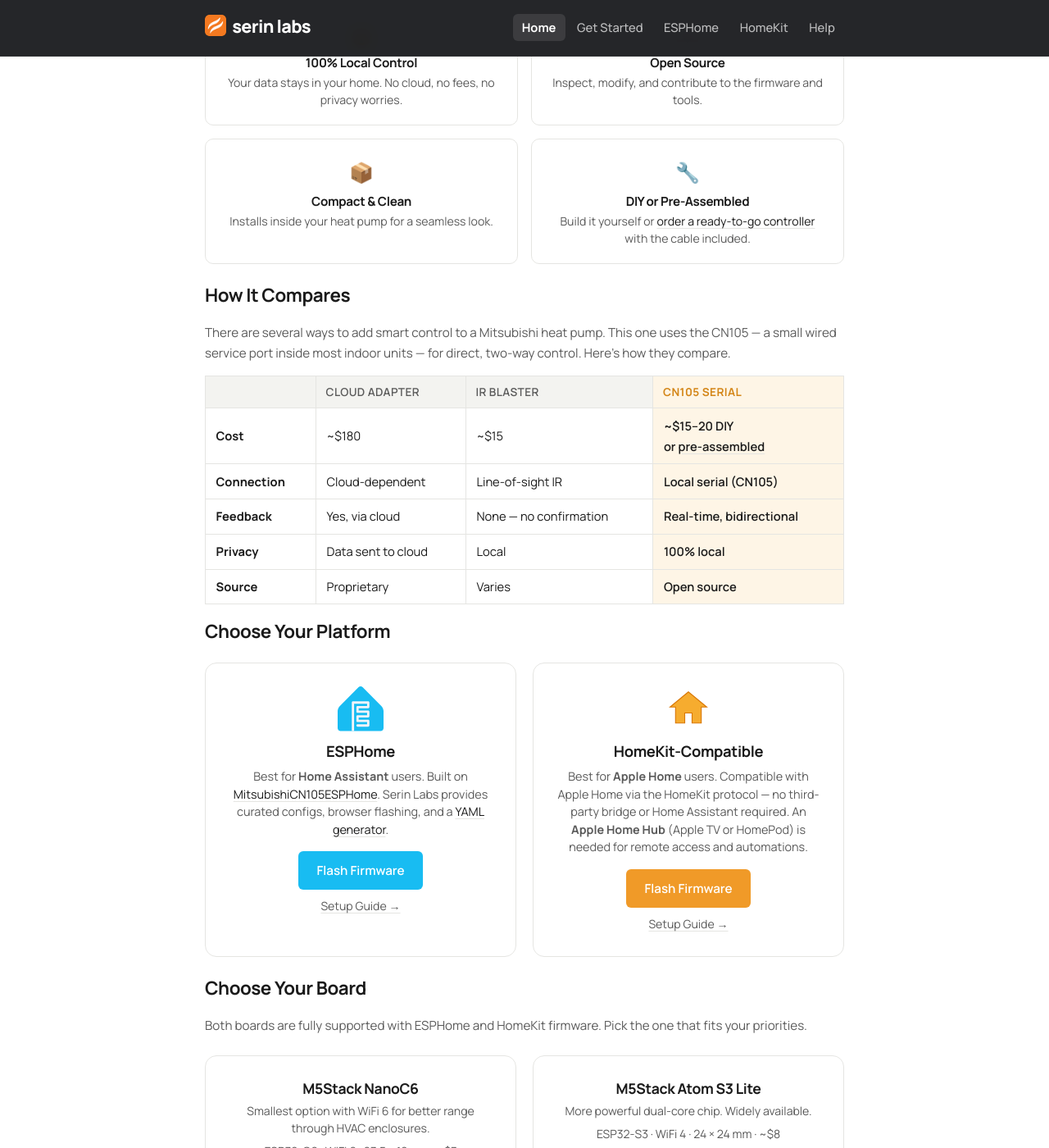
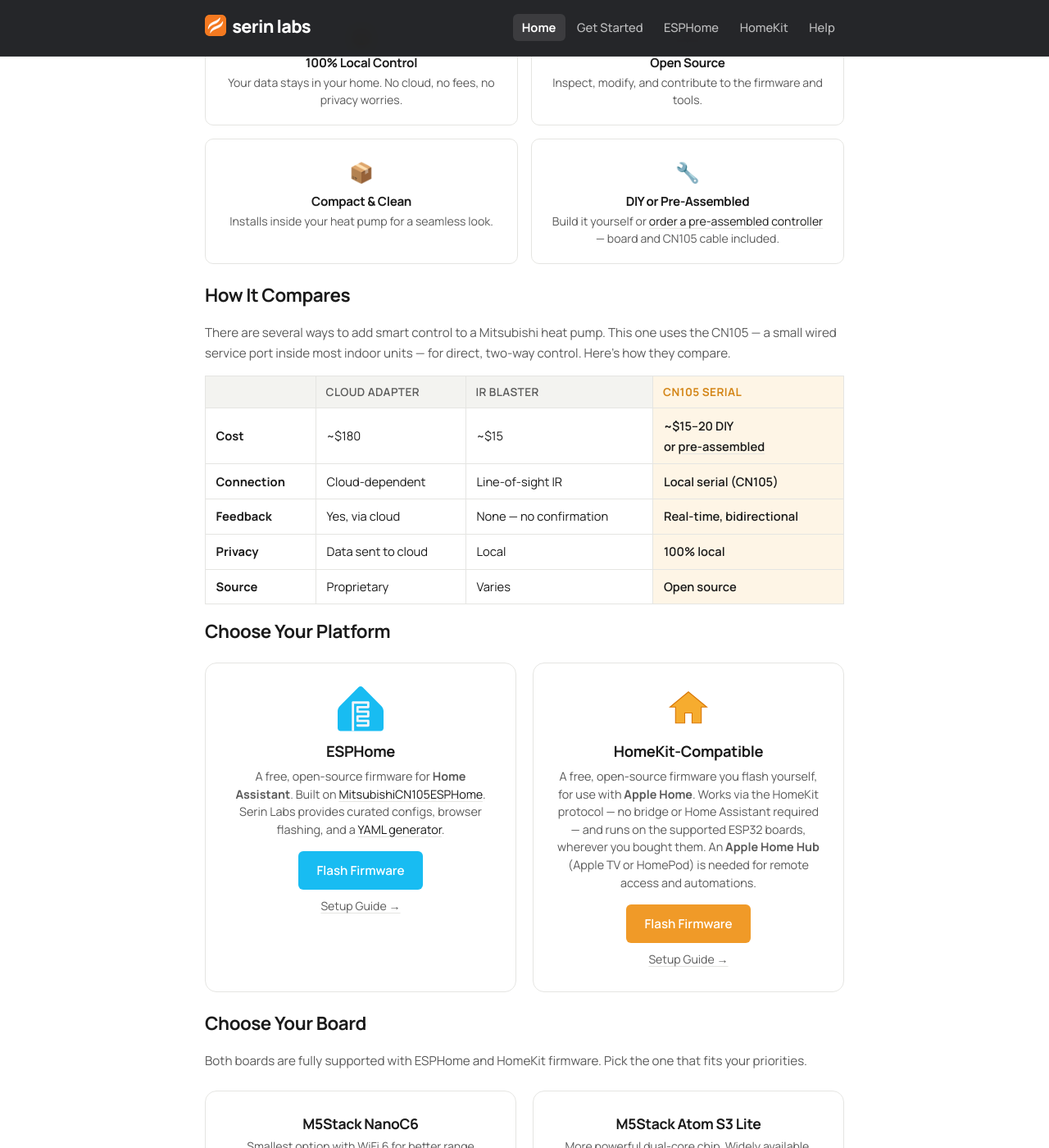
Before and after one commit to Serin-Labs/serin-labs.github.io, a Jekyll site: the page built from index.html, in a window 1280 px wide and 1400 px high, scrolled down 377 px. Shown: the whole window at 82% size. Built offline with Jekyll 4.4.1, drawn with Linux system fonts in a browser that asks for light colours; some of the changed text lies outside the part shown.

Commit message:
Use a generic house image for the HomeKit platform icon
- Rename homekit-logo.{svg,png} to house.{svg,png}; regenerate house.png
  from house.svg.
- Minor copy tweaks on the home, flash, parts, and HomeKit pages.

```diff
--- a/flash.html
+++ b/flash.html
@@ -26,7 +26,7 @@ nav_active: flash
     <li><strong>ESP32-C3 SuperMini / XIAO</strong> (ESP32-C3) &mdash; untested</li>
     <li><strong>Generic ESP32 DevKit</strong> (ESP32) &mdash; untested</li>
   </ul>
-  <p>The correct firmware is selected automatically based on your connected device. Don't have a board yet? See <a href="/parts">what you need</a>, or order the <a href="https://www.etsy.com/listing/4518217831/serin-smart-mini-split-wi-fi-controller" target="_blank" rel="noopener">pre-assembled Serin Controller</a> (ships pre-flashed with the cable included).</p>
+  <p>The correct firmware is selected automatically based on your connected device. Don't have a board yet? See <a href="/parts">what you need</a>, or order the <a href="https://www.etsy.com/listing/4518217831/serin-smart-mini-split-wi-fi-controller" target="_blank" rel="noopener">pre-assembled Serin Controller</a> (board and CN105 cable included) and flash it here.</p>
 
   <h2>2. Flash</h2>
 
--- a/homekit/features.html
+++ b/homekit/features.html
@@ -7,7 +7,8 @@ nav_active: homekit
 
 <div class="home theme-homekit">
   <h1>HomeKit-Compatible Firmware Features</h1>
-  <p>The HomeKit-compatible firmware works with Apple Home through the HomeKit Accessory Protocol (HAP), with a full-featured web UI. No third-party bridge or Home Assistant required — just an <strong>Apple Home Hub</strong> (Apple TV or HomePod) for remote access and automations.</p>
+  <p>The HomeKit-compatible firmware is a free, open-source build you flash yourself. It works with Apple Home through the HomeKit Accessory Protocol (HAP) and includes a full-featured web UI. No third-party bridge or Home Assistant required — just an <strong>Apple Home Hub</strong> (Apple TV or HomePod) for remote access and automations.</p>
+  <p><strong>Not certified by Apple:</strong> this is not an MFi-certified HomeKit accessory.</p>
   <div class="demo-gallery">
     <img src="/assets/media/homekit.gif" alt="HomeKit climate control interface" height="400" loading="lazy">
     <img src="/assets/media/webui.png" alt="Built-in web UI dashboard" height="400" loading="lazy">
--- a/homekit/setup.html
+++ b/homekit/setup.html
@@ -7,7 +7,8 @@ nav_active: homekit
 
 <div class="home theme-homekit">
   <h1>HomeKit-Compatible Setup</h1>
-  <p>After <a href="/flash">flashing</a> the HomeKit-compatible firmware, follow these steps to connect your device and add it to Apple Home. An <strong>Apple Home Hub</strong> (Apple TV or HomePod) is required for remote access and automations.</p>
+  <p>The HomeKit-compatible firmware is a free, open-source project you flash yourself. After <a href="/flash">flashing</a> it, follow these steps to connect your device and add it to Apple Home. An <strong>Apple Home Hub</strong> (Apple TV or HomePod) is required for remote access and automations.</p>
+  <p><strong>Not certified by Apple:</strong> this is not an MFi-certified HomeKit accessory.</p>
   <hr>
 
   <h2>1. Connect to WiFi</h2>
--- a/index.html
+++ b/index.html
@@ -35,7 +35,7 @@ nav_active: home
   <div class="feature-card">
     <div class="feature-icon">🔧</div>
     <h3>DIY or Pre-Assembled</h3>
-    <p>Build it yourself or <a href="https://www.etsy.com/listing/4518217831/serin-smart-mini-split-wi-fi-controller" target="_blank" rel="noopener">order a ready-to-go controller</a> with the cable included.</p>
+    <p>Build it yourself or <a href="https://www.etsy.com/listing/4518217831/serin-smart-mini-split-wi-fi-controller" target="_blank" rel="noopener">order a pre-assembled controller</a> &mdash; board and CN105 cable included.</p>
   </div>
 </div>
 
@@ -91,14 +91,14 @@ nav_active: home
   <div class="platform-card card-esphome">
     <img src="/assets/esphome-logo.svg" alt="ESPHome logo" class="platform-logo">
     <h3>ESPHome</h3>
-    <p>Best for <strong>Home Assistant</strong> users. Built on <a href="https://github.com/echavet/MitsubishiCN105ESPHome" target="_blank">MitsubishiCN105ESPHome</a>. Serin Labs provides curated configs, browser flashing, and a <a href="/esphome/generate-yaml">YAML generator</a>.</p>
+    <p>A free, open-source firmware for <strong>Home Assistant</strong>. Built on <a href="https://github.com/echavet/MitsubishiCN105ESPHome" target="_blank">MitsubishiCN105ESPHome</a>. Serin Labs provides curated configs, browser flashing, and a <a href="/esphome/generate-yaml">YAML generator</a>.</p>
     <a href="/flash" class="btn btn-esphome">Flash Firmware</a>
     <a href="/esphome/setup" class="setup-link">Setup Guide &rarr;</a>
   </div>
   <div class="platform-card card-homekit">
-    <img src="/assets/homekit-logo.svg" alt="Home icon" class="platform-logo">
+    <img src="/assets/house.svg" alt="House icon" class="platform-logo">
     <h3>HomeKit-Compatible</h3>
-    <p>Best for <strong>Apple Home</strong> users. Compatible with Apple Home via the HomeKit protocol — no third-party bridge or Home Assistant required. An <strong>Apple Home Hub</strong> (Apple TV or HomePod) is needed for remote access and automations.</p>
+    <p>A free, open-source firmware you flash yourself, for use with <strong>Apple Home</strong>. Works via the HomeKit protocol — no bridge or Home Assistant required — and runs on the supported ESP32 boards, wherever you bought them. An <strong>Apple Home Hub</strong> (Apple TV or HomePod) is needed for remote access and automations.</p>
     <a href="/flash" class="btn btn-homekit">Flash Firmware</a>
     <a href="/homekit/setup" class="setup-link">Setup Guide &rarr;</a>
   </div>
@@ -150,7 +150,7 @@ nav_active: home
 <h2>Quick Start</h2>
 <div class="quick-start">
   <ol>
-    <li><strong>Get the Hardware:</strong> <a href="/parts">Board + cable</a> (~$15&ndash;20 total), or a <a href="https://www.etsy.com/listing/4518217831/serin-smart-mini-split-wi-fi-controller" target="_blank" rel="noopener">ready-to-go controller</a>. <a href="/compatibility">Check compatibility</a> first.</li>
+    <li><strong>Get the Hardware:</strong> <a href="/parts">Board + cable</a> (~$15&ndash;20 total), or a <a href="https://www.etsy.com/listing/4518217831/serin-smart-mini-split-wi-fi-controller" target="_blank" rel="noopener">pre-assembled controller</a>. <a href="/compatibility">Check compatibility</a> first.</li>
     <li><strong>Flash the Firmware:</strong> Use the <a href="/flash">flash tool</a> to install ESPHome or HomeKit firmware from your browser.</li>
     <li><strong>Follow Your Setup Guide:</strong> <a href="/esphome/setup">ESPHome setup</a> or <a href="/homekit/setup">HomeKit-compatible setup</a> — connect to WiFi and configure your platform.</li>
     <li><strong>Install in Your HVAC:</strong> Power off, connect the <a href="/wiring">CN105-to-Grove cable</a>, tuck the device inside, and restore power.</li>
--- a/parts.html
+++ b/parts.html
@@ -11,7 +11,7 @@ nav_active: parts
 
   <div class="form-card">
     <h3>Shortcut: Buy the Complete Controller</h3>
-    <p>Want to skip the parts list? The <a href="https://www.etsy.com/listing/4518217831/serin-smart-mini-split-wi-fi-controller" target="_blank" rel="noopener">Serin Controller</a> ships fully assembled with the CN105 cable included — ready to set up. The rest of this page covers building your own.</p>
+    <p>Want to skip the parts list? The <a href="https://www.etsy.com/listing/4518217831/serin-smart-mini-split-wi-fi-controller" target="_blank" rel="noopener">Serin Controller</a> ships pre-assembled with the CN105 cable included. The rest of this page covers building your own.</p>
   </div>
 
   <h2>1. ESP32 Board (Required)</h2>
```
Also changed, not shown: assets/homekit-logo.png (deleted), assets/house.png (added), assets/house.svg (renamed from assets/homekit-logo.svg).
